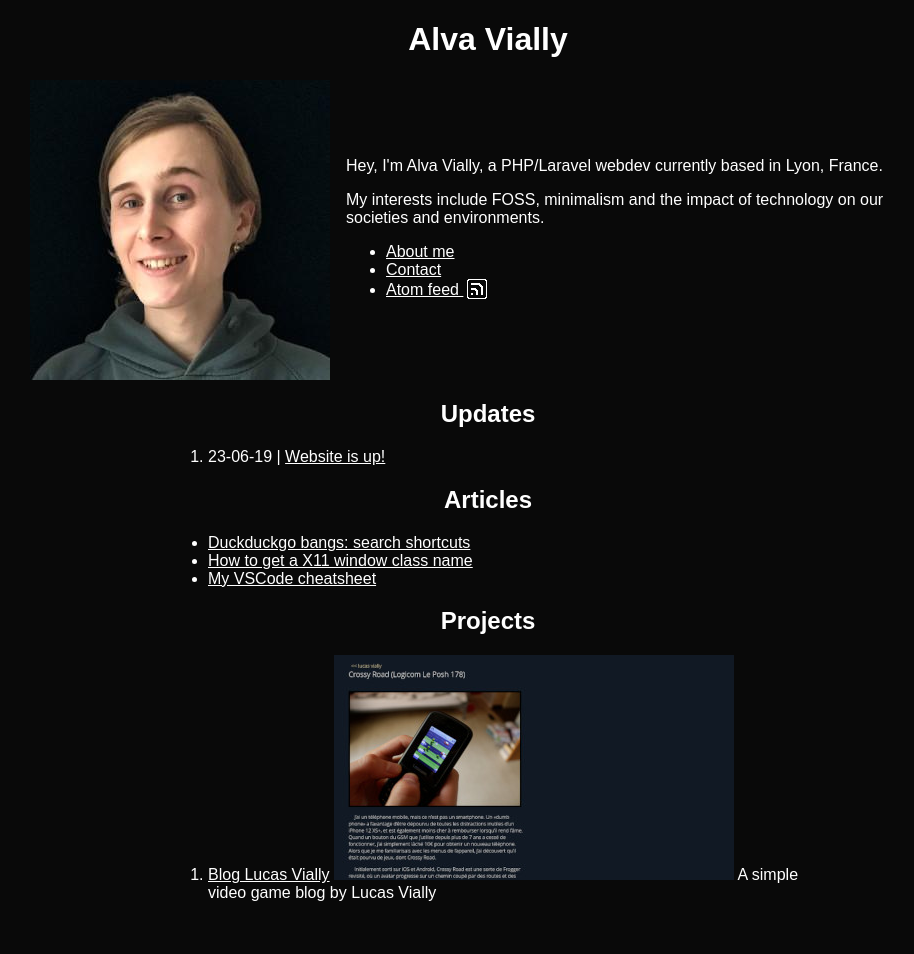
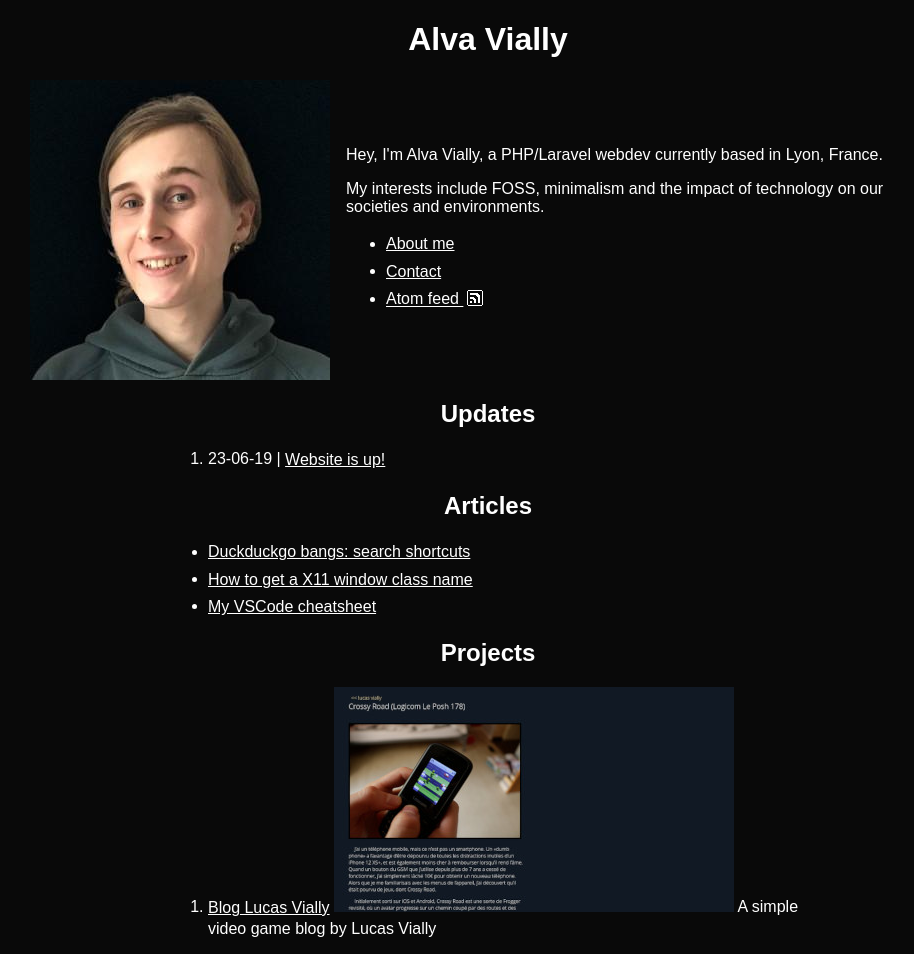
Before and after one commit to alva-v/personal-website, a Jekyll site: the page built from index.html, in a window 1280 px wide. Shown: the whole page, without its empty margins (152-1066 px from the left). Built offline with Jekyll 4.4.1, drawn with Linux system fonts in a browser that asks for light colours; before the commit the page ends 929 px from its top, so only the background shows below that.

Commit message:
Add space between nav anchors

```diff
--- a/_sass/main.scss
+++ b/_sass/main.scss
@@ -77,7 +77,29 @@ main {
     Icon decoration
 ============================================================================= */
 .icon-feed::after {
-    vertical-align: -20%;
-    content:url("/assets/img/icons/feed.png");
+    vertical-align: middle;
+    content: url("/assets/img/icons/feed.png");
     padding-left: .25em;
 }
+
+/* =============================================================================
+    Nav elements
+============================================================================= */
+ol,
+ul {
+    li>a {
+        display: inline-block;
+        padding: .2em 0;
+        vertical-align: middle;
+        margin-top: .1em;
+        margin-bottom: .1em;
+    }
+
+    li:first-child>a {
+        margin-top: initial;
+    }
+
+    li:last-child>a {
+        margin-bottom: initial;
+    }
+}
```
Also changed, not shown: assets/img/icons/feed.png.
